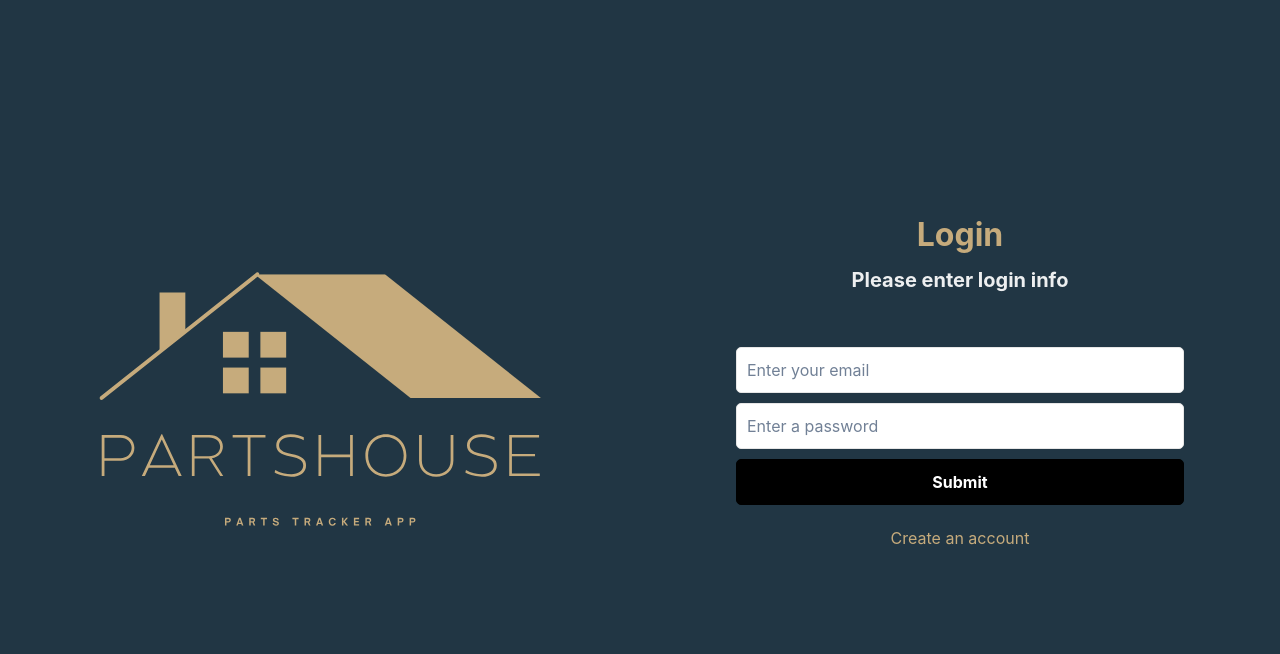
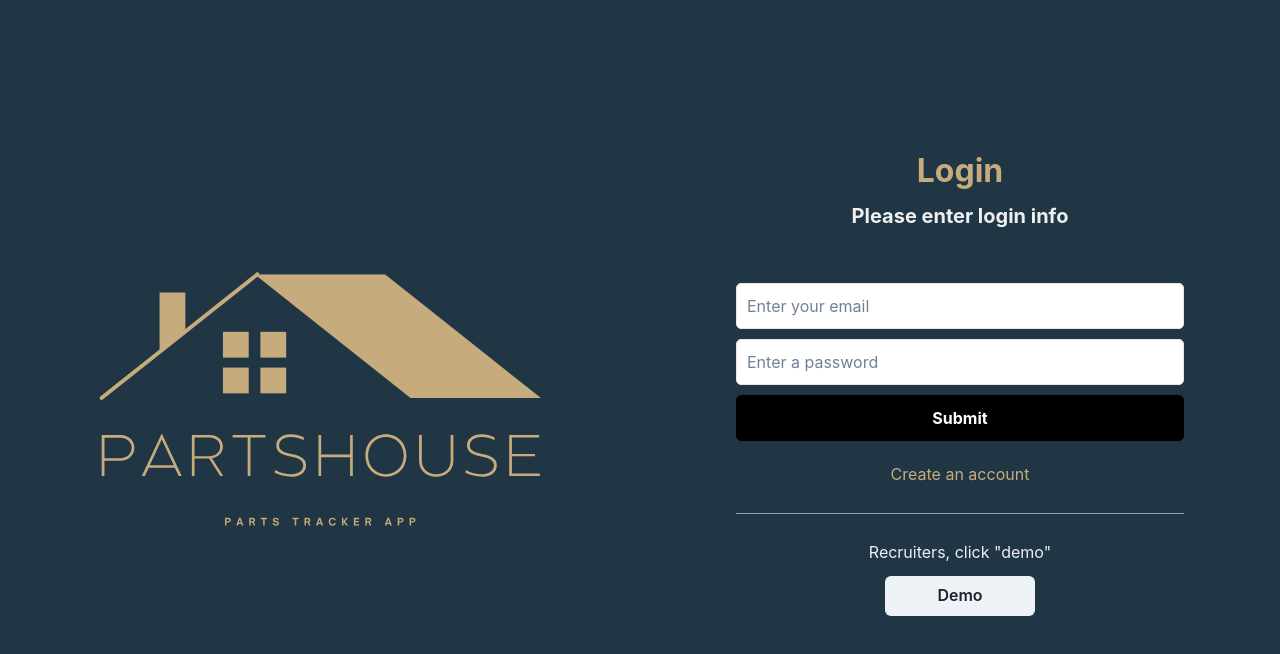
Before and after one commit to Erick-Bravo/partshouse-3, a React (Create React App) app in the folder frontend/: page /login in a window 1280 px wide. Shown: the top 654 px of the page. Built offline with nearby package versions, Linux system fonts and the light colour scheme.

Commit message:
demo button for recruiters

```diff
--- a/frontend/src/pages/Login.jsx
+++ b/frontend/src/pages/Login.jsx
@@ -10,7 +10,7 @@ import {
   toupOrange,
   whiteText,
 } from "../assetLibrary/colors";
-import { Flex, Text } from "@chakra-ui/react";
+import { Button, Flex, Text, Box, Divider } from "@chakra-ui/react";
 import Logo from "../components/Assets/Logo";
 
 const Login = () => {
@@ -54,6 +54,15 @@ const Login = () => {
   const onSubmit = (e) => {
     e.preventDefault();
     dispatch(login(userData));
+  };
+
+  const handleDemo = () => {
+    dispatch(
+      login({
+        email: "test1@gmail.com",
+        password: "password12",
+      })
+    );
   };
 
   if (isLoading) {
@@ -107,10 +116,19 @@ const Login = () => {
             </div>
           </form>
           <Link to="/register">
-            <Text color={toupOrange} _hover={{ color: primary2 }}>
+            <Text color={toupOrange} _hover={{ color: primary2 }} mb="25px">
               Create an account
             </Text>
           </Link>
+          <Divider />
+          <Box mt="25px">
+            <Text color={whiteText} fontSize="16px">
+              Recruiters, click "demo"
+            </Text>
+            <Button onClick={handleDemo} w="150px" mt="10px">
+              Demo
+            </Button>
+          </Box>
         </section>
       </Flex>
     </Flex>
```
